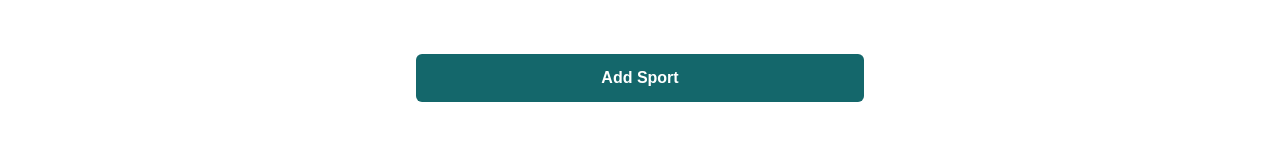
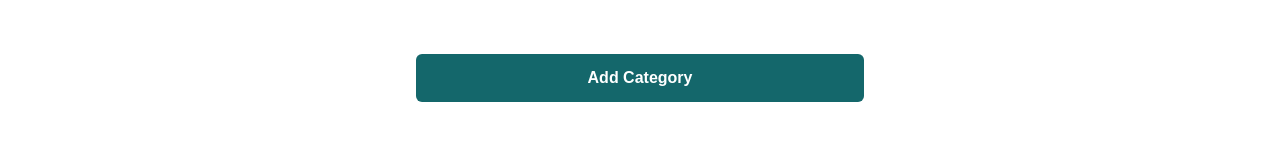
Before and after one commit to Hack4Impact-UMD/leveling-the-playing-field, a Next.js app: page /checkout-page in a window 1280 px wide. Shown: the part 182-334 px from the top of the page. Built offline with nearby package versions, Linux system fonts and the light colour scheme.

Commit message:
removed addSport button when all sports are selected or max possible sections added. Removed select equipment button when all equipment selected

```diff
--- a/src/app/checkout-page/SportSection.tsx
+++ b/src/app/checkout-page/SportSection.tsx
@@ -112,10 +112,13 @@ const SportSection = ({ removeSelectedSport, removeSelectedEquipment, selectSpor
                                     removeEquipment={removeSelectedEquipment}
                                 />
                             ))}
-                            <EquipmentSelector
-                                availableEquipment={getUnselectedEquipment()}
-                                handleSelectEquipment={handleSelectNewEquipment}
-                            />
+                            {
+                                getUnselectedEquipment().length > 0 && (
+                                    <EquipmentSelector
+                                        availableEquipment={getUnselectedEquipment()}
+                                        handleSelectEquipment={handleSelectNewEquipment}
+                                    />)
+                            }
                         </>
                     )}
 
--- a/src/app/checkout-page/components/Checkout.tsx
+++ b/src/app/checkout-page/components/Checkout.tsx
@@ -92,6 +92,7 @@ const Checkout = () => {
         <ShoppingCartIcon />
       </div>
       <div className="w-full max-w-md space-y-4">
+        {getUnselectedSports().length > 0 && selectedEquipment.length < 4 && Array.from(sportsItemsMap.keys()).length && (
           <button onClick={() => {
             if (getUnselectedSports().length == 0) {
               return;
@@ -100,11 +101,12 @@ const Checkout = () => {
             }
           }
           } className="w-full bg-teal text-white py-3 rounded-md mt-8 font-semibold">
-          Add Sport
-        </button>
+            Add Category
+          </button>)
+        }
         {selectedEquipment.map(({ sport, equipment }, index) => (
           <SportSection
-            key={sport + index}
+            key={sport === "" ? sport + index : sport}
             sport={sport}
             selectedEquipment={equipment}
             unselectedSports={getUnselectedSports()}
```
Lines whose indentation alone changed are shown as unchanged.
